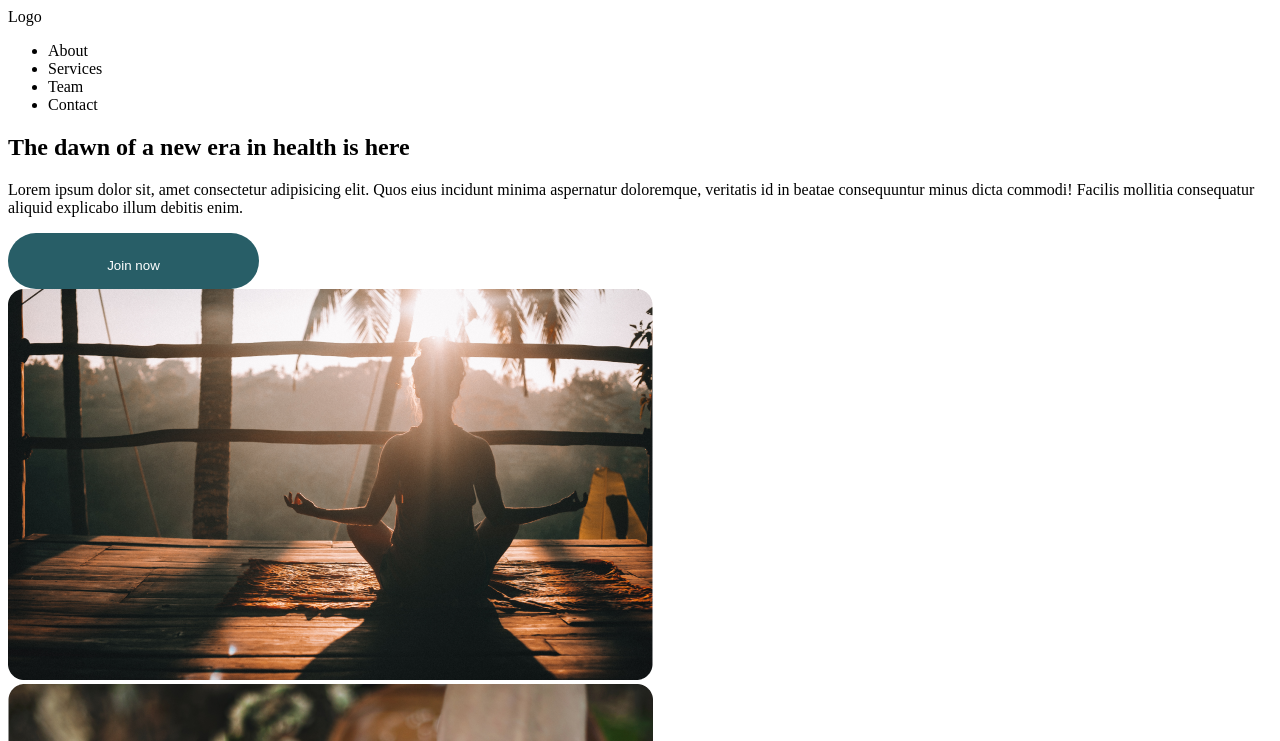
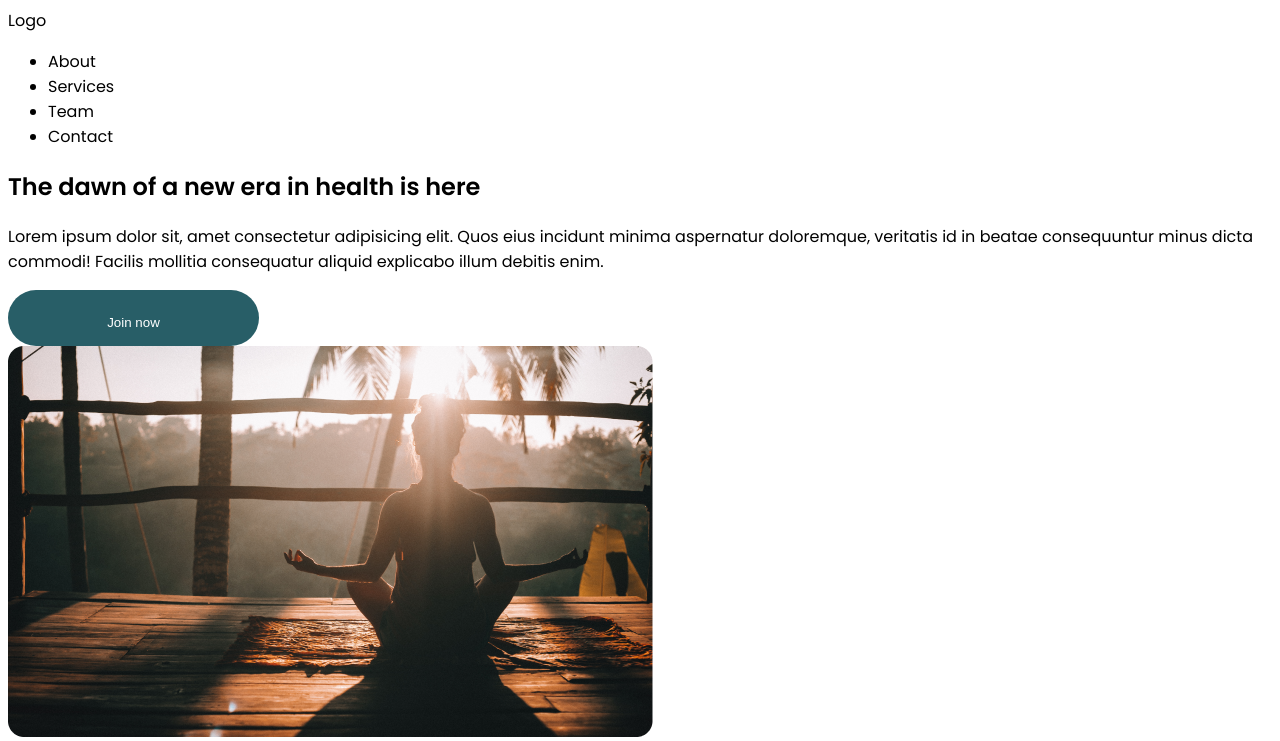
Before and after one commit to carolinagnz/PruebaNivel_html-CSS, a plain HTML site: page index.html in a window 1280 px wide. Shown: the top 741 px of the page. Drawn offline with Linux system fonts and the light colour scheme.

Commit message:
Fuente para e body

```diff
--- a/estilos.css
+++ b/estilos.css
@@ -25,3 +25,7 @@
   .footer{
     background-color: #285e67;
   }
+
+  body {
+    font-family: 'Poppins', sans-serif;
+  }
--- a/index.html
+++ b/index.html
@@ -4,6 +4,7 @@
     <meta charset="UTF-8">
     <meta name="viewport" content="width=device-width, initial-scale=1.0">
     <title></title>
+    <link href="https://fonts.googleapis.com/css2?family=Poppins:wght@400;600&display=swap" rel="stylesheet">
     <link rel="stylesheet" href="estilos.css">
 </head>
 <body>
```
